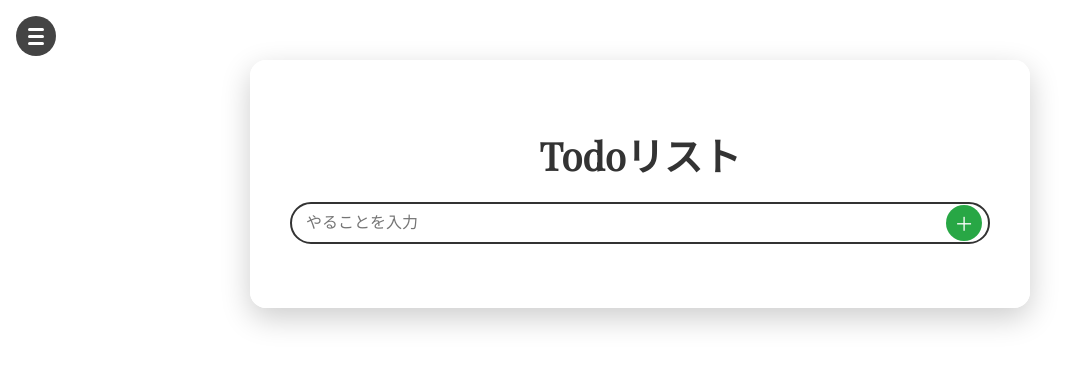
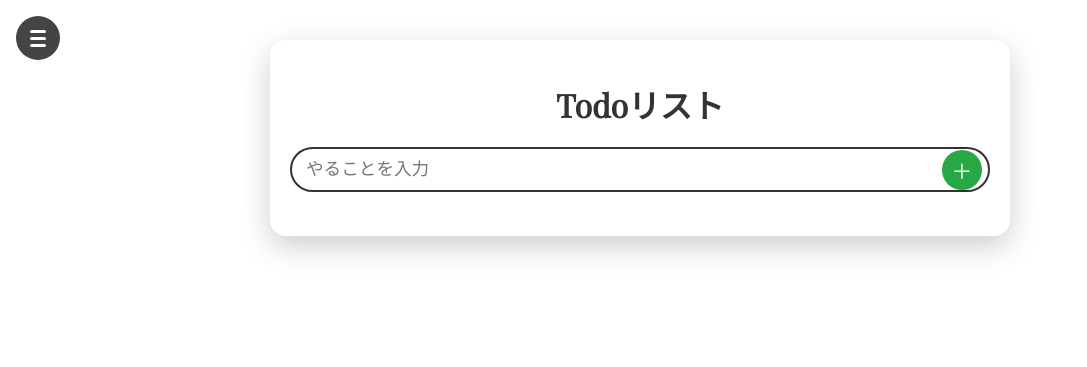
Before and after one commit to k33-dev/todo-app, a Django app: page / in a window 1280 px wide. Shown: the top 367 px of the page, without its empty margins (0-1087 px from the left). Run offline with Django 5.2, Linux system fonts and the light colour scheme; a user stored in the database is signed in.

Commit message:
スマホ対応のUIに改良

```diff
--- a/todo/templates/todo/index.html
+++ b/todo/templates/todo/index.html
@@ -2,6 +2,7 @@
 <html lang="ja">
 <head>
   <meta charset="UTF-8" />
+  <meta name="viewport" content="width=device-width, initial-scale=1.0" />
   <!-- Google tag (gtag.js) -->
   <script async src="https://www.googletagmanager.com/gtag/js?id=G-NE5WWZLY37"></script>
   <script>
@@ -23,20 +24,21 @@
       margin: 0;
       padding: 0;
       color: #333;
+      font-size: 16px;
     }
 
     .container {
       max-width: 700px;
-      margin: 60px auto;
+      margin: 40px auto;
       background-color: rgba(255, 255, 255, 0.95);
       border-radius: 16px;
       box-shadow: 0 10px 30px rgba(0, 0, 0, 0.2);
-      padding: 40px;
+      padding: 20px;
     }
 
     h1 {
       font-family: 'Playfair Display', serif;
-      font-size: 2.4rem;
+      font-size: 2rem;
       text-align: center;
       margin-bottom: 20px;
     }
@@ -52,7 +54,7 @@
 
     .input-container input[type="text"] {
       padding: 10px 50px 10px 14px;
-      font-size: 1rem;
+      font-size: 1.1rem;
       border: 2px solid #333;
       border-radius: 999px;
       width: 100%;
@@ -64,9 +66,9 @@
       top: 50%;
       right: 8px;
       transform: translateY(-50%);
-      width: 36px;
-      height: 36px;
-      font-size: 1.2rem;
+      width: 40px;
+      height: 40px;
+      font-size: 1.3rem;
       border-radius: 50%;
       padding: 0;
       background-color: #28a745;
@@ -84,6 +86,7 @@
     #bg-upload {
       display: none;
     }
+
     .task-list {
       list-style: none;
       padding: 0;
@@ -103,6 +106,7 @@
       position: relative;
       opacity: 1;
       transition: opacity 0.3s ease;
+      flex-wrap: wrap;
     }
 
     .task:active {
@@ -118,6 +122,8 @@
       align-items: center;
       gap: 14px;
       flex-grow: 1;
+      flex-wrap: wrap;
+      word-break: break-word;
     }
 
     .task-left label {
@@ -192,8 +198,8 @@
       position: fixed;
       top: 16px;
       left: 16px;
-      width: 40px;
-      height: 40px;
+      width: 44px;
+      height: 44px;
       border-radius: 50%;
       background-color: #444;
       display: flex;
@@ -248,8 +254,8 @@
     .menu-item {
       background-color: white;
       color: #333;
-      padding: 6px 12px;
-      font-size: 14px;
+      padding: 10px;
+      font-size: 1rem;
       border: 1px solid #ccc;
       border-radius: 6px;
       cursor: pointer;
@@ -259,6 +265,12 @@
 
     .menu-item:hover {
       background-color: #f0f0f0;
+    }
+
+    .edit-input {
+      font-size: 1rem;
+      width: 100%;
+      box-sizing: border-box;
     }
   </style>
 </head>
```
